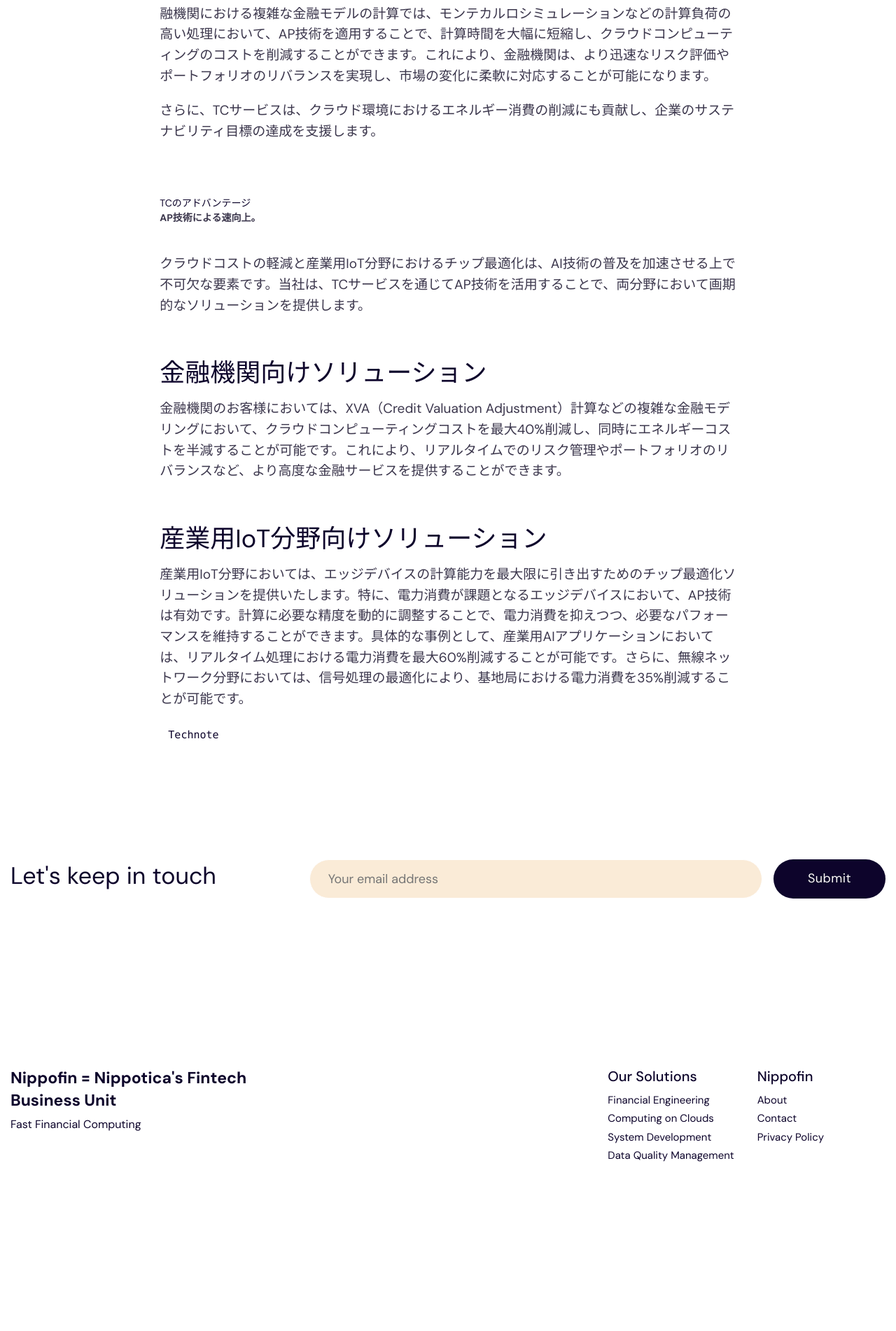
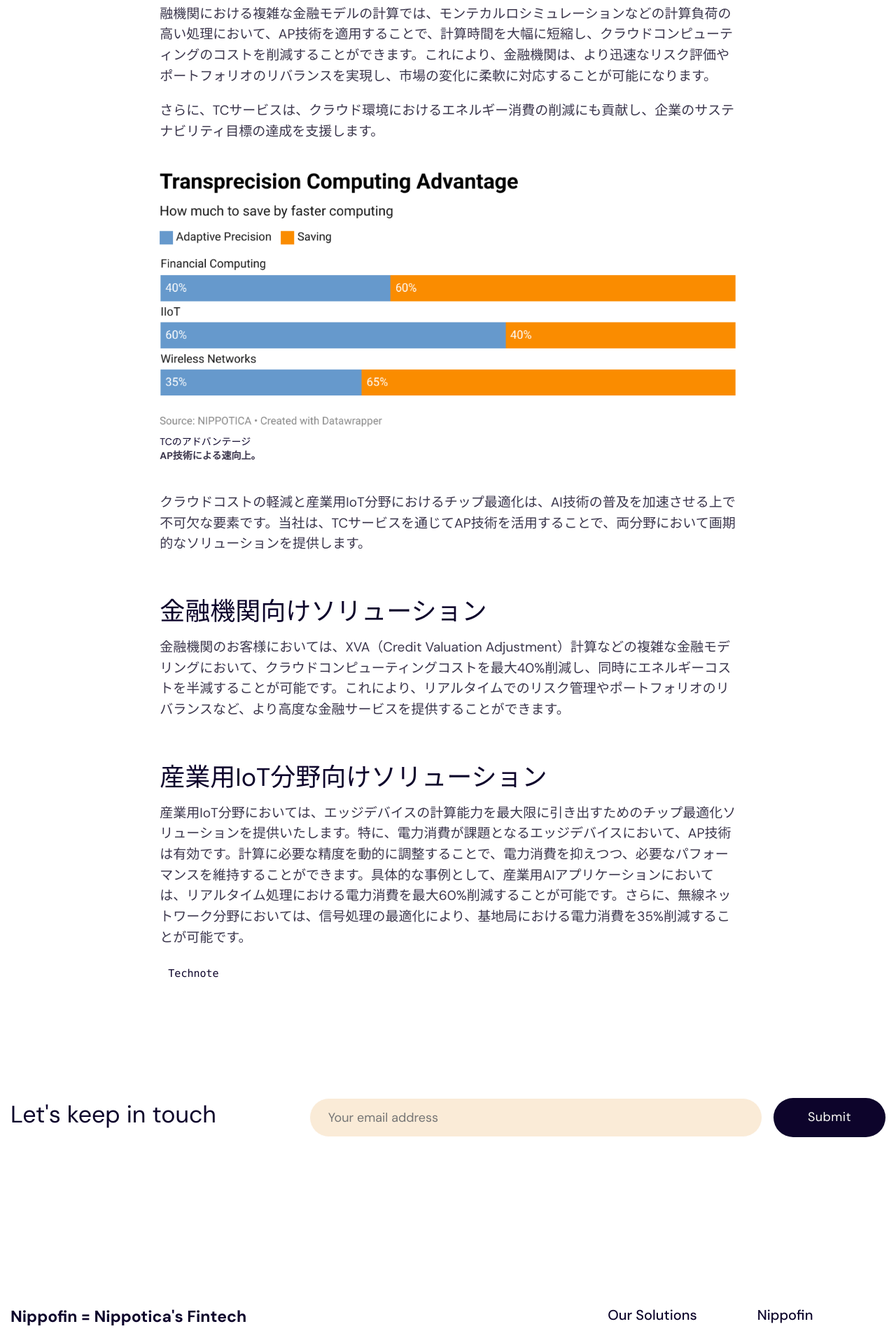
Before and after one commit to Nippotica/webnippofin, a Jekyll site: the page built from collections/_posts/2025-01-18-transprecisionjp.md, in a window 1280 px wide. Shown: the part 2110-4012 px from the top of the page at 70% size. Built offline with Jekyll 4.4.1, drawn with Linux system fonts in a browser that asks for light colours; before the commit the page ends 3945 px from its top, so only the background shows below that.

Commit message:
Update 2025-01-18-transprecisionjp.md

```diff
--- a/collections/_posts/2025-01-18-transprecisionjp.md
+++ b/collections/_posts/2025-01-18-transprecisionjp.md
@@ -26,7 +26,7 @@ TCサービスの場合、図のようなワークフローに従ってプロジ
 
 さらに、TCサービスは、クラウド環境におけるエネルギー消費の削減にも貢献し、企業のサステナビリティ目標の達成を支援します。
 
-{% include framework/shortcodes/figure.html src="/assets/images/gen/content/tcsaves.webp" title="TCのアドバンテージ" caption="AP技術による速向上。" %}
+{% include framework/shortcodes/figure.html src="/assets/images/gen/blog/tcsaves.webp" title="TCのアドバンテージ" caption="AP技術による速向上。" %}
 
 クラウドコストの軽減と産業用IoT分野におけるチップ最適化は、AI技術の普及を加速させる上で不可欠な要素です。当社は、TCサービスを通じてAP技術を活用することで、両分野において画期的なソリューションを提供します。
 
```
